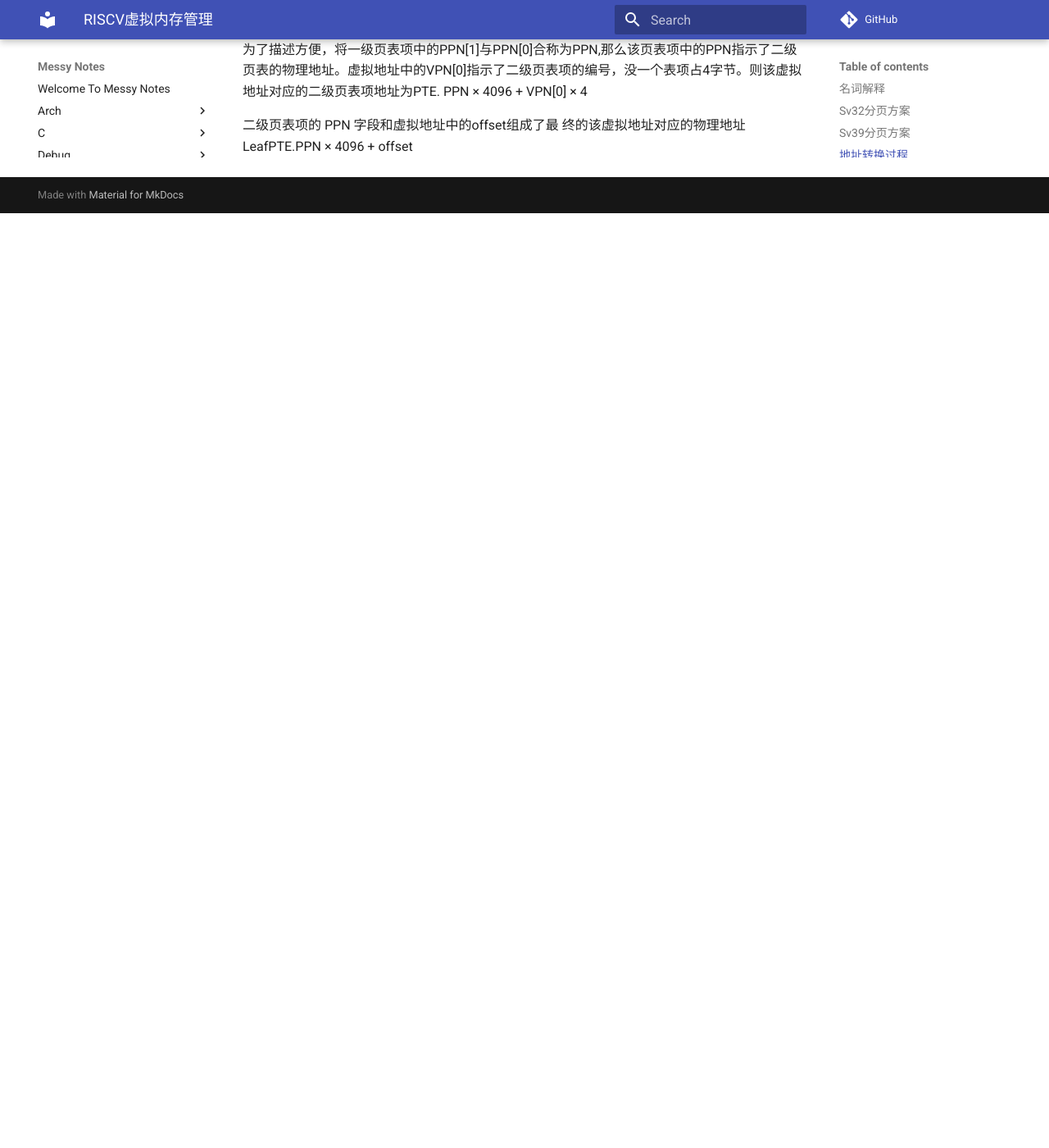
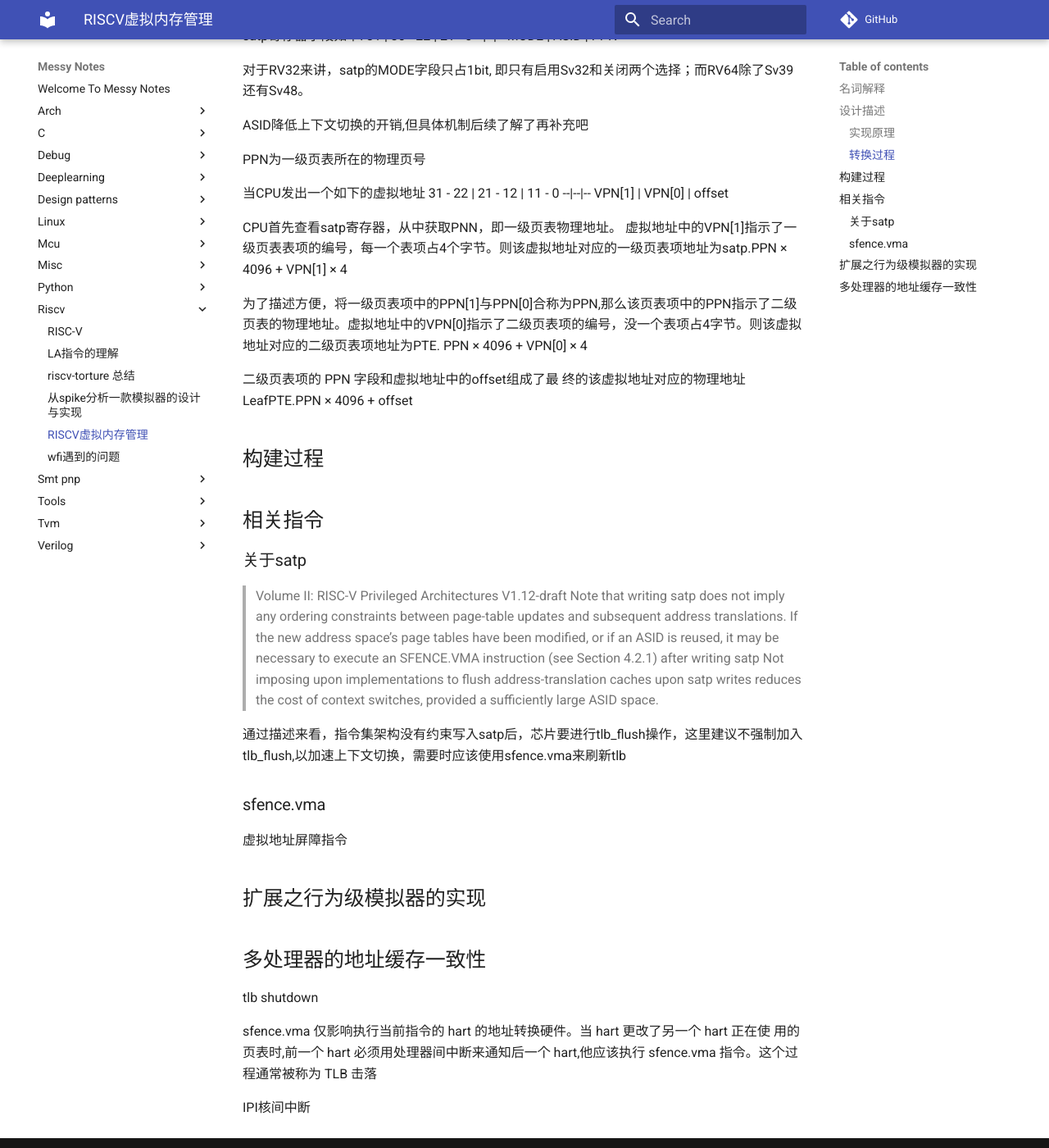
Before and after one commit to chsgcxy/messy_notes, an MkDocs documentation site: the page built from docs/riscv/virtual_mem_manage.md, in a window 1280 px wide and 1400 px high, scrolled down 1579 px. Shown: the whole window at 82% size. Built offline with MkDocs 1.6.1 and Material for MkDocs 9.7.7, drawn with Linux system fonts in a browser that asks for light colours; comment, search, counter and statistics services are not loaded; before the commit the page ends 1839 px from its top, so only the background shows below that; some of the changed text lies outside the part shown.

Commit message:
add files

````diff
--- /dev/null
+++ b/docs/arch/cache.md
@@ -0,0 +1,43 @@
+# Cache之我见
+
+对于cache,大家都很了解，但又似乎不完全了解。在从事微架构相关的工作之前，我对cache的了解很局限，只能说出一些表面的东西;在接触微架构之后，才逐渐的对cache有更深的理解。
+
+本文主要目的是记录自己对cache的理解，因此不会再系统的对cache进行描述。
+
+## cache结构
+
+从理论上来讲，cache可以分为如下三种
+
+- 直接映射（单路组相连）cache
+- 多路组相连cache
+- 全相连cache
+
+不同的cache结构会有不同的地址划分方案。也可以认为是编码方案。(这种思想在CPU架构中经常使用，比如MMU查找页表的过程也是
+对地址进行了划分）但都划分为tag，index，offset这几个区域
+
+### 直接映射cache
+
+直接映射cache是最简单的，它应该是cache设计的第一个版本。有它没它肯定区别比较大。
+那么在查找cache的时候，首先匹配index，找到对应的cacheline,然后匹配tag，校验标志位，确认是否命中，如果命中，则根据offset在cacheline中找到具体的数据，不命中就需要去下一级内存中进行查找了。
+
+对于直接映射缓存，一旦不命中，当前index对应的cacheline就会被换出。但实际上，有可能被换出的cacheline也会在不久之后就被用到，这就发生了cache颠簸，大大降低了效率。根本原因还是因为操作地址中的index与tag是一对一的关系，相同的index的不同tag的地址也有可能会满足局部性，但对于直接映射cache，它只能存一个tag。
+
+### 多路组相连cache
+
+为了解决cache颠簸的问题，这里就引入了多路组相连的设计。核心思想是，index锁定的是cacheline组，每一个组员都有它自己的tag，这样就不会因为index一致而必须换出某一个cacheline。这样在理论上要比直接映射好，多路组相连的最坏情况也不过是跟直接映射一样，每次都换出。
+
+这里就引入了一个策略问题，一旦整个组都miss,如何决定换哪一个的问题。
+
+### 全相连cache
+
+全相连是一种极端情况，只有一个组，可以根据策略来决定到底换哪一个。当然，在物理上这也是最复杂的。多路组相连的一种兼顾方案。
+
+## cache工作流程
+
+### 查找过程
+
+### 替换过程
+
+### flush过程
+
+## cache一致性
--- /dev/null
+++ b/docs/misc/qemu.md
@@ -0,0 +1,64 @@
+# QEMU
+
+QEMU is a generic and open source machine emulator and virtualizer
+
+显然，QEMU有两个用途
+
+- 作为性能非常不错的模拟器，看起来这对于SOC开发的场景，在调试整套系统软件时是一个不错的选择
+- 作为虚拟机，qemu包含了虚拟化的一套内容，可以配合KVM来实现，这部分内容暂时不太了解
+
+本文只针对QEMU作为模拟器的场景，有一个中文wiki可以参考[https://wiki.archlinux.org/index.php/QEMU_(简体中文)]
+
+QEMU采取了动态转换机制，会将target代码翻译成名为TCG的IR，IR又会翻译成host代码，代码按照
+TranslationBlock分块进行转换和执行。
+
+## 调试方法
+
+ctrl + A / X 退出
+
+ctrl + A / C 监控模式
+
+-D log文件
+
+-d 调试模块开关
+
+## 代码细节
+
+```c
+// cpu线程
+tcg_cpu_thread_fn() //tcg
+    cpu_exec_step_atomic()
+        tb_gen_code()
+        cpu_tb_exec()
+
+/* 生成(gen)过程 */
+
+tb_gen_code()
+    gen_intermediate_code()
+    trace_translate_block()
+    tcg_gen_code()
+
+gen_intermediate_code() //arch
+    translator_loop(TranslatorOps *ops) //tcg
+        ops->translate_insn() : riscv_tr_translate_insn()
+
+riscv_tr_translate_insn()
+    decode_opc()
+        decode_insn32() // 自动生成，在编译阶段生成的<decode-insn32.c.inc>
+            trans_xxxx() //insn_trans目录下的各个trans_xxx_c.inc文件
+                tcg_gen_xxxx()
+                gen_xxxx()
+
+gen_helper_xxxx()
+    tcg_gen_callN(helper_xxxx(), .....)
+
+
+gen_helper_tlb_flush()
+
+
+
+/* 执行过程 */
+
+
+
+```
--- a/docs/riscv/virtual_mem_manage.md
+++ b/docs/riscv/virtual_mem_manage.md
@@ -2,11 +2,9 @@
 
 [TOC]
 
-RISCV仍然使用分页机制来进行虚拟内存管理。页表的本质是一种高基数树，按照分页方案不同，具有不同级数的树结构。
+虚拟内存管理的主要单元是MMU,这里对RISCV官方spec中提到的S模式虚拟内存管理做一下总结。内容依据RISCV privileged ArchitectureV1.2
 
-RISCV的分页方案以 SvX 的模式命名,其中 X 是虚拟地址的长度， Sv32则代表32bit虚拟地址的分页方案。
-
-分页机制是由S模式提供的
+RISCV的S模式使用分页机制来管理内存，可以支持Sv32,Sv39等多种分页方式，这里以Sv32举例来进行分析
 
 ## 名词解释
 
@@ -14,7 +12,20 @@ RISCV的分页方案以 SvX 的模式命名,其中 X 是虚拟地址的长度，
 **VPN**(Virtual Page Number)
 **ASID**(Address Space Identifier)
 
-## Sv32分页方案
+## 设计描述
+
+### 实现原理
+
+RISCV使用分页机制来进行内存管理，分页机制的核心在于树形的多级页表，页表也会占用内存空间，之所以能够用占用相对少量内存空间来表示
+大的内存空间，是因为页表仅描述页的基地址，对于偏移部分是直接与虚拟地址对应的。
+
+这里需要明确如下几点：
+
+- RISCV使用satp寄存器来保存初级页表地址及相关信息
+- 页表中保存的是页表项
+- M模式时MMU不可用
+
+在SV32分页机制中，一页大小为4KB
 
 Sv32页表项(PTE)构成:
 
@@ -26,11 +37,7 @@ Sv32 支持4GB虚拟地址空间，分为两级。第一级叫做巨页， 4GB
 
 因此，使用1025个基页完成了4GB虚拟地址到物理地址的映射
 
-## Sv39分页方案
-
-采用同样的思路，保持一张页表刚好等于一个基页的大小。Sv39采用三层树结构，每层有512个页表项，每个页表项占用8字节(64bit)，这样仍然保持了4KB的基页大小，也同时保持一张页表刚好占用一个基页。
-
-## 地址转换过程
+### 转换过程
 
 这里以Sv32为例来说明地址转换过程
 
@@ -60,3 +67,36 @@ CPU首先查看satp寄存器，从中获取PNN，即一级页表物理地址。
 
 二级页表项的 PPN 字段和虚拟地址中的offset组成了最
 终的该虚拟地址对应的物理地址LeafPTE.PPN × 4096 + offset
+
+## 构建过程
+
+## 相关指令
+
+### 关于satp
+
+> Volume II: RISC-V Privileged Architectures V1.12-draft
+Note that writing satp does not imply any ordering constraints between page-table updates and
+subsequent address translations. If the new address space’s page tables have been modified, or if an
+ASID is reused, it may be necessary to execute an SFENCE.VMA instruction (see Section 4.2.1)
+after writing satp
+Not imposing upon implementations to flush address-translation caches upon satp writes reduces
+the cost of context switches, provided a sufficiently large ASID space.
+
+通过描述来看，指令集架构没有约束写入satp后，芯片要进行tlb_flush操作，这里建议不强制加入
+tlb_flush,以加速上下文切换，需要时应该使用sfence.vma来刷新tlb
+
+### sfence.vma
+
+虚拟地址屏障指令
+
+## 扩展之行为级模拟器的实现
+
+## 多处理器的地址缓存一致性
+
+tlb shutdown
+
+sfence.vma 仅影响执行当前指令的 hart 的地址转换硬件。当 hart 更改了另一个 hart 正在使
+用的页表时,前一个 hart 必须用处理器间中断来通知后一个 hart,他应该执行 sfence.vma
+指令。这个过程通常被称为 TLB 击落
+
+IPI核间中断
````
